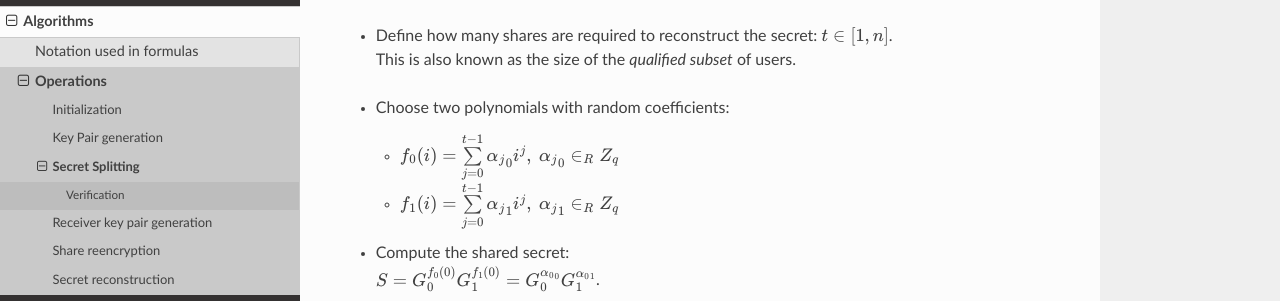
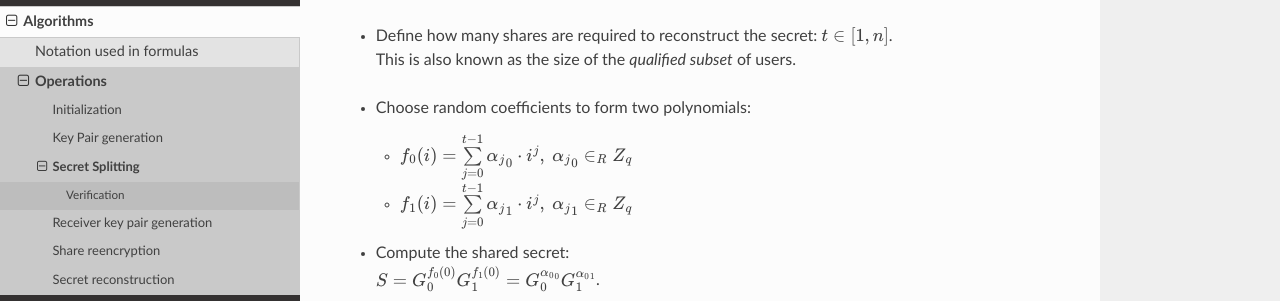
Before and after one commit to joernheissler/pvss, a Sphinx documentation site: the page built from doc/math/operations/secret-splitting.rst, in a window 1280 px wide and 900 px high. Shown: the part 280-581 px from the top of the window. Built offline with Sphinx 7.4.7 and the Read the Docs theme 2.0.0, drawn with Linux system fonts in a browser that asks for light colours; pages that are not in the unit, such as notebooks, are missing from menus.

Commit message:
Clarify some math

```diff
--- a/doc/math/operations/initialization.rst
+++ b/doc/math/operations/initialization.rst
@@ -3,7 +3,7 @@
 Initialization
 --------------
 
-Choose a prime order group :math:`G_q` in which computing discrete logarithms is infeasible.
+Choose a prime order group :math:`G_q` of order :math:`q` in which computing discrete logarithms is infeasible.
 Also choose four distinct generators :math:`g_0,g_1,G_0,G_1` for it.
 
 No party must know the discrete logarithm of any generator with respect to any other. Therefore those
--- a/doc/math/operations/secret-splitting.rst
+++ b/doc/math/operations/secret-splitting.rst
@@ -11,10 +11,10 @@ To achieve this, the dealer carries out the following steps:
 * | Define how many shares are required to reconstruct the secret: :math:`t \in [1,n]`.
   | This is also known as the size of the *qualified subset* of users.
 
-* Choose two polynomials with random coefficients:
+* Choose random coefficients to form two polynomials:
 
-  - :math:`f_0(i) = \sum\limits_{j=0}^{t-1} {\alpha_{j}}_0 i^j,~ {\alpha_{j}}_0 \in_R Z_q`
-  - :math:`f_1(i) = \sum\limits_{j=0}^{t-1} {\alpha_{j}}_1 i^j,~ {\alpha_{j}}_1 \in_R Z_q`
+  - :math:`f_0(i) = \sum\limits_{j=0}^{t-1} {\alpha_{j}}_0 \cdot i^j,~ {\alpha_{j}}_0 \in_R Z_q`
+  - :math:`f_1(i) = \sum\limits_{j=0}^{t-1} {\alpha_{j}}_1 \cdot i^j,~ {\alpha_{j}}_1 \in_R Z_q`
 
 * | Compute the shared secret:
   | :math:`S = G_0^{f_0(0)} G_1^{f_1(0)} = G_0^{{\alpha_0}_0} G_1^{{\alpha_0}_1}`.
```
